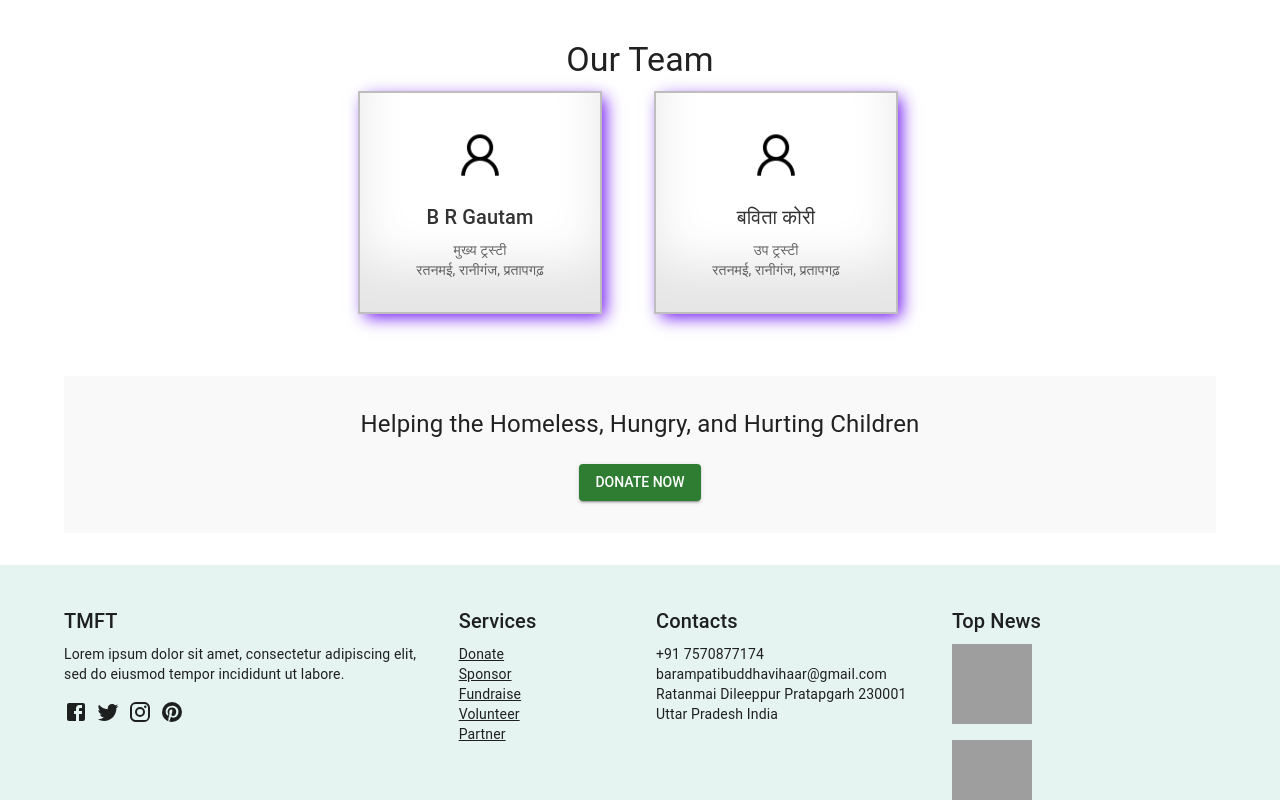
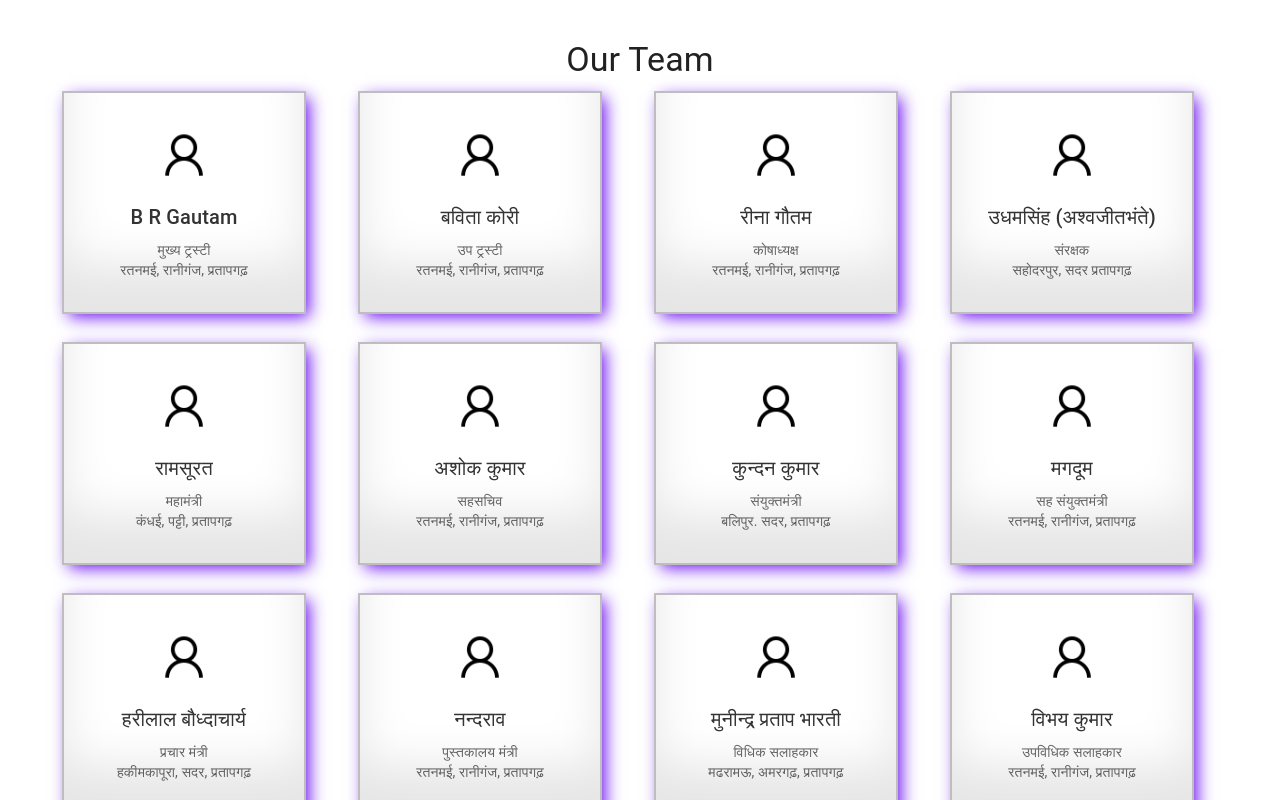
Before and after one commit to deepankargautam/buddha-vihar, a React (Create React App) app: page /about in a window 1280 px wide. Shown: the part 1520-2320 px from the top of the page. Built offline with nearby package versions, Linux system fonts and the light colour scheme; grey boxes are pictures that could not be loaded.

Commit message:
updated code

```diff
--- a/src/components/About.js
+++ b/src/components/About.js
@@ -161,6 +161,66 @@ const teamMembers = [
     location: "रतनमई, रानीगंज, प्रतापगढ़",
     image: "worker.png", // Update the path accordingly
   },
+  {
+    name: "रीना गौतम",
+    position: "कोषाध्यक्ष",
+    location: "रतनमई, रानीगंज, प्रतापगढ़",
+    image: "worker.png", // Update the path accordingly
+  },
+  {
+    name: "उधमसिंह (अश्वजीतभंते)",
+    position: "संरक्षक",
+    location: "सहोदरपुर, सदर प्रतापगढ़",
+    image: "worker.png", // Update the path accordingly
+  },
+  {
+    name: "रामसूरत",
+    position: "महामंत्री",
+    location: "कंधई, पट्टी, प्रतापगढ़",
+    image: "worker.png", // Update the path accordingly
+  },
+  {
+    name: "अशोक कुमार",
+    position: "सहसचिव",
+    location: "रतनमई, रानीगंज, प्रतापगढ़",
+    image: "worker.png", // Update the path accordingly
+  },
+  {
+    name: "कुन्दन कुमार",
+    position: "संयुक्तमंत्री",
+    location: "बलिपुर. सदर, प्रतापगढ़",
+    image: "worker.png", // Update the path accordingly
+  },
+  {
+    name: "मगदूम",
+    position: "सह संयुक्तमंत्री",
+    location: "रतनमई, रानीगंज, प्रतापगढ़",
+    image: "worker.png", // Update the path accordingly
+  },
+  {
+    name: "हरीलाल बौध्दाचार्य",
+    position: "प्रचार मंत्री",
+    location: "हकीमकापूरा, सदर, प्रतापगढ़",
+    image: "worker.png", // Update the path accordingly
+  },
+  {
+    name: "नन्दराव",
+    position: "पुस्तकालय मंत्री",
+    location: "रतनमई, रानीगंज, प्रतापगढ़",
+    image: "worker.png", // Update the path accordingly
+  },
+  {
+    name: "मुनीन्द्र प्रताप भारती",
+    position: "विधिक सलाहकार",
+    location: "मढरामऊ, अमरगढ़, प्रतापगढ़",
+    image: "worker.png", // Update the path accordingly
+  },
+  {
+    name: "विभय कुमार",
+    position: "उपविधिक सलाहकार",
+    location: "रतनमई, रानीगंज, प्रतापगढ़",
+    image: "worker.png", // Update the path accordingly
+  },
   // Add more team members as needed
 ];
 
--- a/src/components/Navbar.js
+++ b/src/components/Navbar.js
@@ -49,8 +49,8 @@ const Navbar = () => {
     { text: "About", to: "/about" },
     { text: "Causes", to: "/causes" },
     { text: "Donate", to: "/donate" },
-    { text: "Blog", to: "/blog" },
-    { text: "Gallery", to: "/gallery" },
+    // { text: "Blog", to: "/blog" },
+    // { text: "Gallery", to: "/gallery" },
     { text: "Events", to: "/events" },
     { text: "Contact", to: "/contact" },
   ];
```
